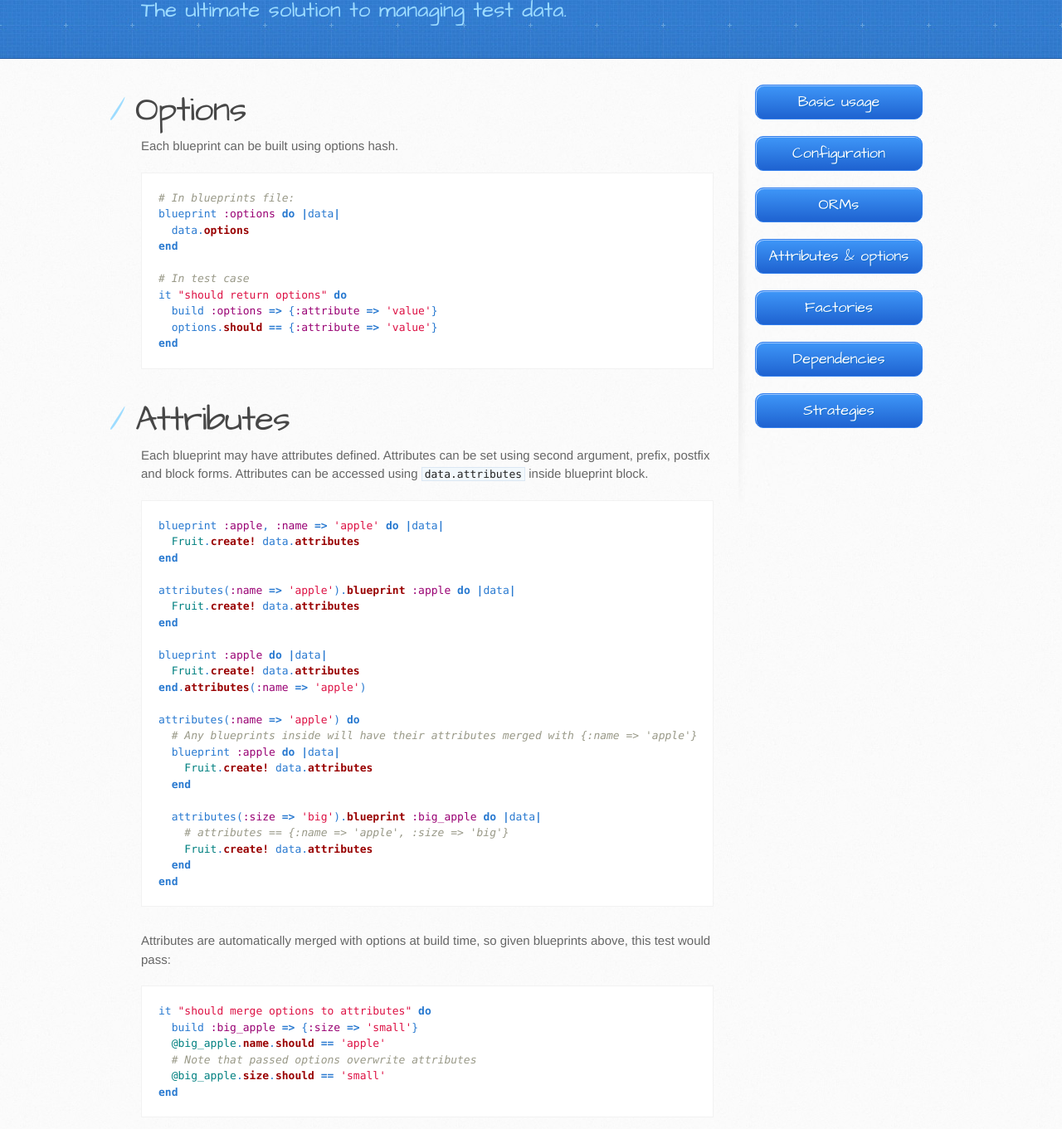
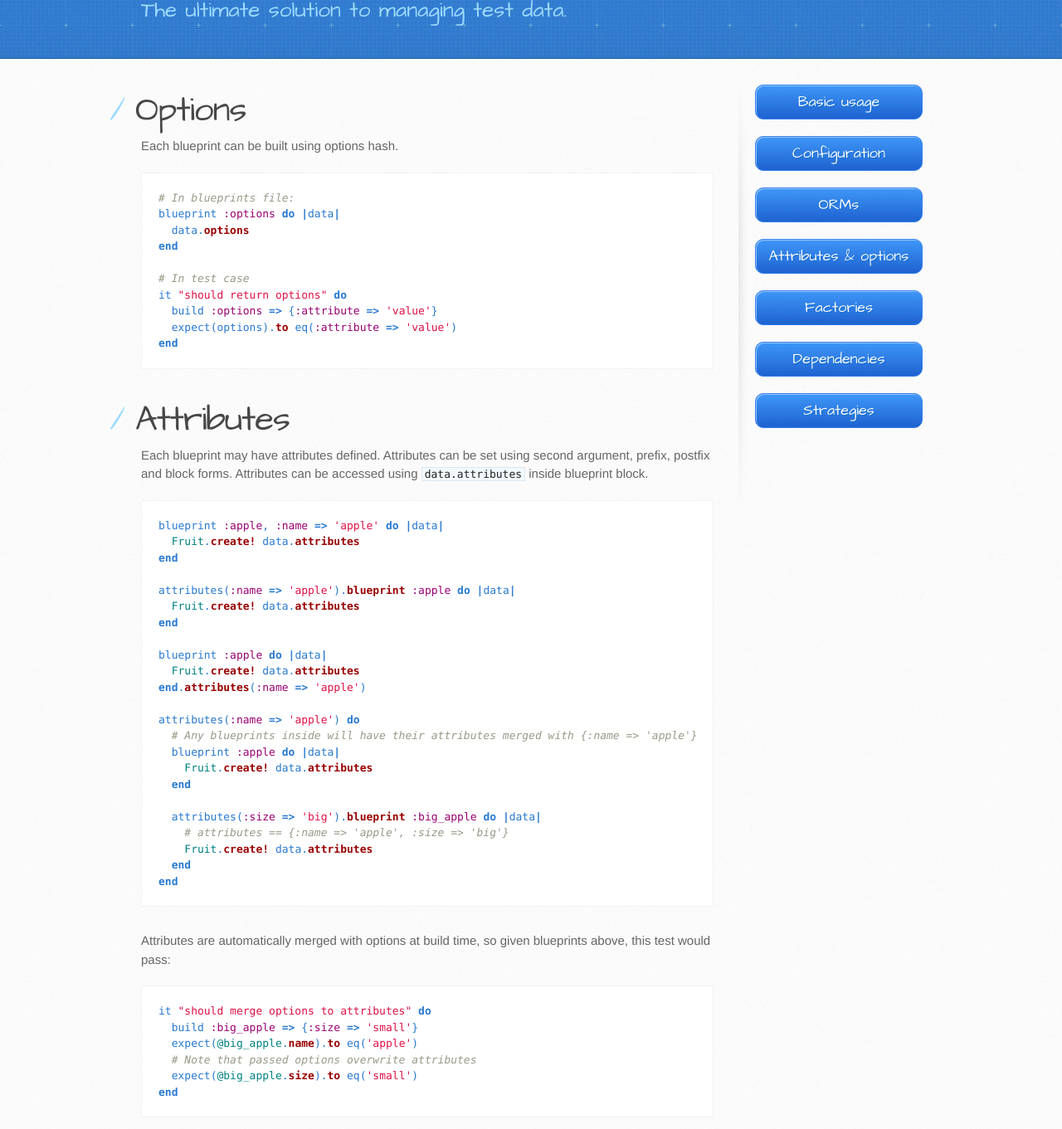
Before and after one commit to andriusch/blueprints_boy, a Jekyll site: the page built from _posts/2010-10-01-attributes.markdown, in a window 1280 px wide and 1400 px high, scrolled down 130 px. Shown: the top 1361 px of the window at 83% size. Built offline with Jekyll 4.4.1, drawn with Linux system fonts in a browser that asks for light colours.

Commit message:
Modernize RSpec syntax in examples

```diff
--- a/_posts/2010-07-01-strategies.markdown
+++ b/_posts/2010-07-01-strategies.markdown
@@ -42,9 +42,9 @@ end
 
 # Spec
 build :apple
-apple.name.should == 'apple'
+expect(apple.name).to eq('apple')
 build :apple => {name: 'red apple'}
-apple.name.should == 'red apple'
+expect(apple.name).to eq('red apple')
 {% endhighlight %}
 
 # Building multiple times
@@ -61,7 +61,7 @@ end
 apple1 = build!(:apple)
 apple2 = build!(:apple)
 # Different objects but both are instances of Fruit and have name 'apple'
-apple1.object_id.should_not == apple2.object_id
+expect(apple1.object_id).not_to eq(apple2.object_id)
 {% endhighlight %}
 
 # Factories
--- a/_posts/2010-08-01-dependencies.markdown
+++ b/_posts/2010-08-01-dependencies.markdown
@@ -52,5 +52,5 @@ group :fruits => [:apple, :orange]
 
 # spec
 build :fruits
-fruits.should == [apple, orange]
+expect(fruits).to eq([apple, orange])
 {% endhighlight %}
--- a/_posts/2010-10-01-attributes.markdown
+++ b/_posts/2010-10-01-attributes.markdown
@@ -16,7 +16,7 @@ end
 # In test case
 it "should return options" do
   build :options => {:attribute => 'value'}
-  options.should == {:attribute => 'value'}
+  expect(options).to eq(:attribute => 'value')
 end
 {% endhighlight %}
 
@@ -56,8 +56,8 @@ Attributes are automatically merged with options at build time, so given bluepri
 {% highlight ruby %}
 it "should merge options to attributes" do
   build :big_apple => {:size => 'small'}
-  @big_apple.name.should == 'apple'
+  expect(@big_apple.name).to eq('apple')
   # Note that passed options overwrite attributes
-  @big_apple.size.should == 'small'
+  expect(@big_apple.size).to eq('small')
 end
 {% endhighlight %}
--- a/_posts/2011-1-1-basic-usage.markdown
+++ b/_posts/2011-1-1-basic-usage.markdown
@@ -68,7 +68,7 @@ describe Fruit, "apple" do
   end
 
   it "should be an apple" do
-    apple.species.should == 'apple'
+    expect(apple.species).to eq('apple')
   end
 end
 
@@ -78,7 +78,7 @@ describe FruitBowl, "with and apple and an orange" do
   end
 
   it "should have 2 fruits" do
-    fruitbowl.fruits.should == [apple, orange]
+    expect(fruitbowl.fruits).to eq([apple, orange])
   end
 end
 {% endhighlight %}
--- a/index.markdown
+++ b/index.markdown
@@ -24,6 +24,6 @@ In test case:
 {% highlight ruby %}
 it "should have species 'apple'" do
   build :apple
-  @apple.species.should == 'apple'
+  expect(@apple.species).to eq('apple')
 end
 {% endhighlight %}
```
